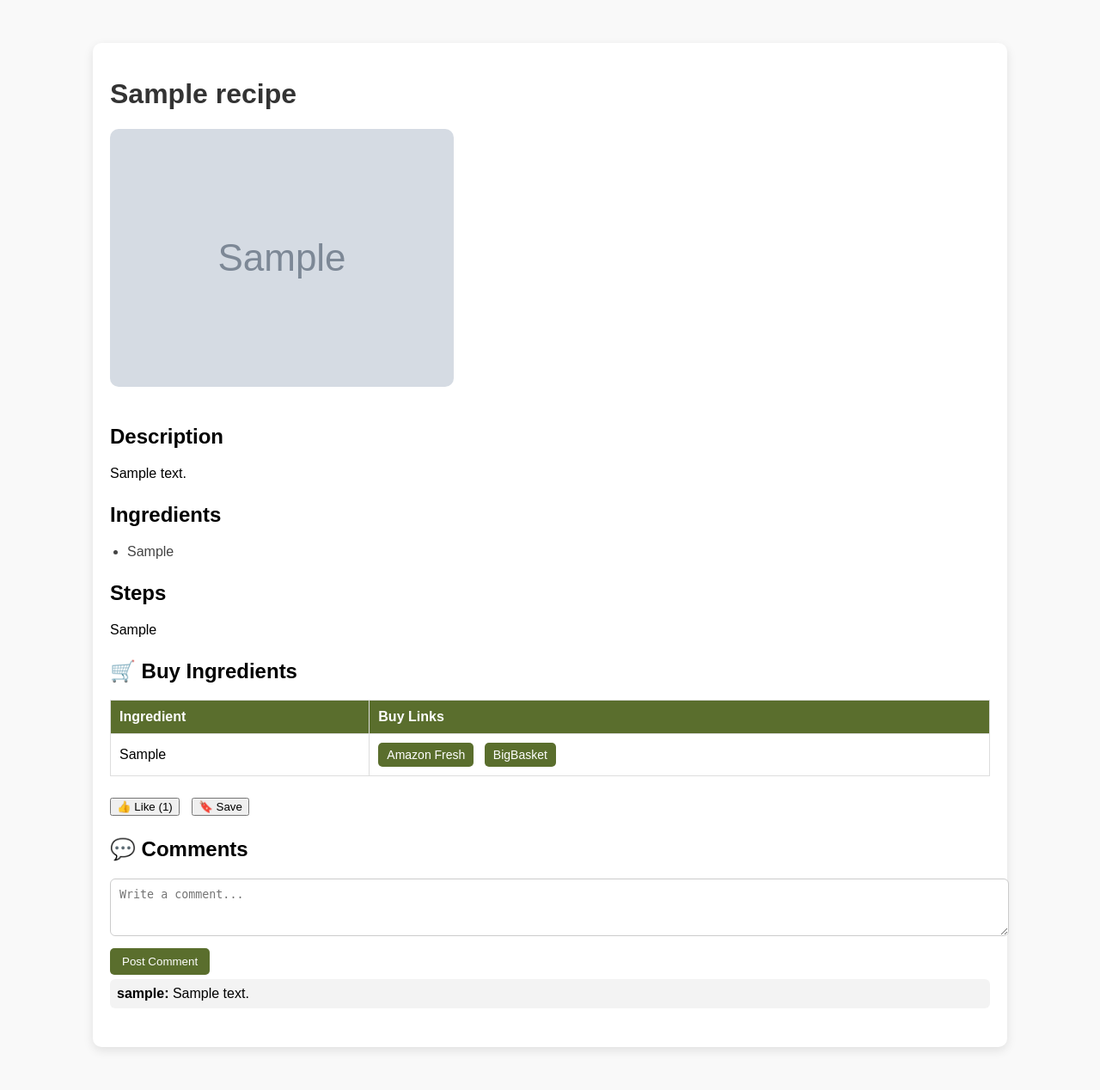
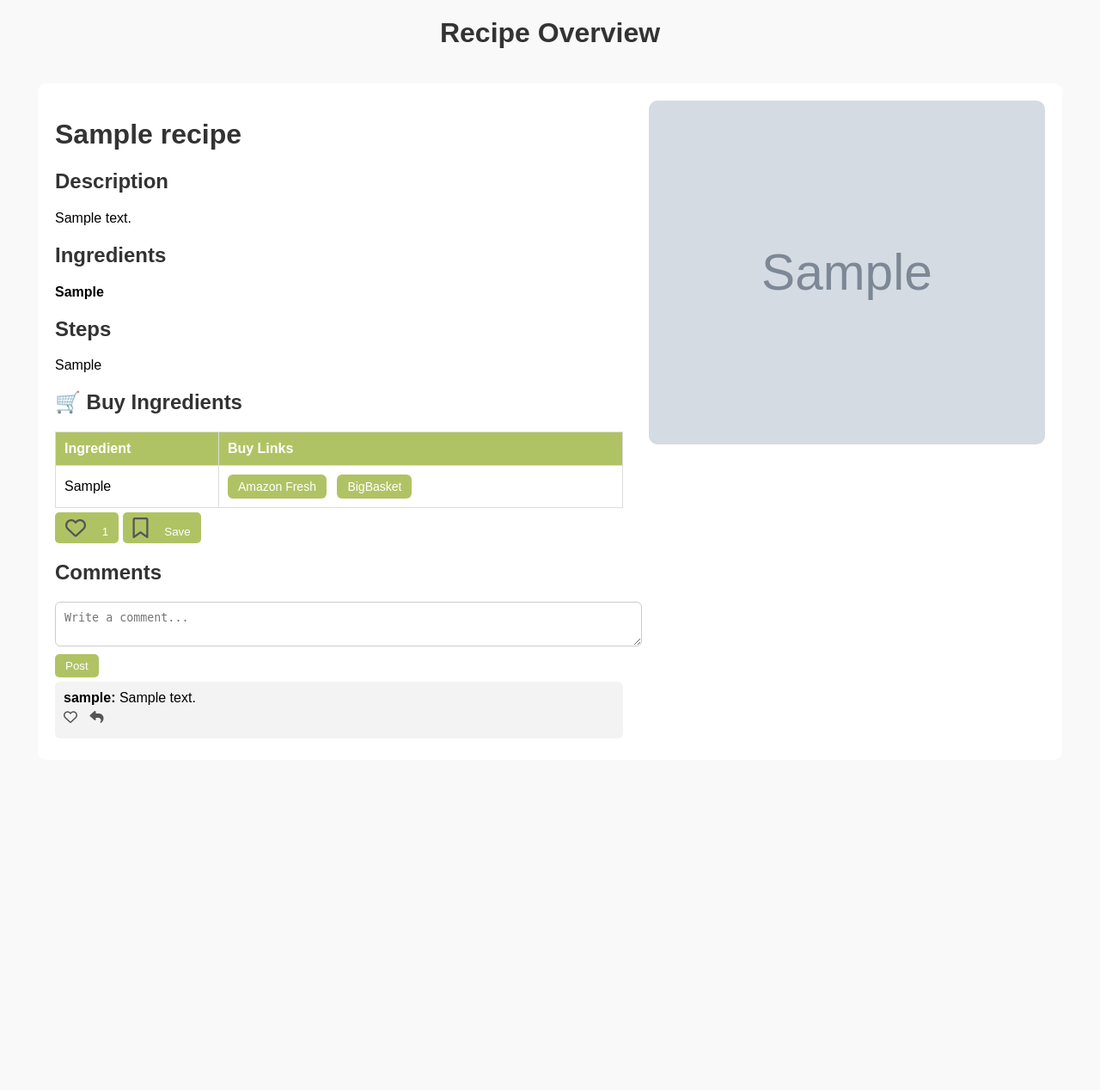
Before and after one commit to ann-riya18/Taste_It, a PHP site: page /view_recipe.php?id=1 in a window 1280 px wide. Shown: the whole page at 86% size. After the commit the page ends 841 px from the top, so only its background shows below. Run offline with PHP 8.4, Linux system fonts and the light colour scheme; tables that the repository leaves empty or names only in its code hold one stand-in row (values such as "Sample post"); grey boxes marked "Sample" are stand-in pictures.

Commit message:
Add files via upload

```diff
--- a/view_recipe.php
+++ b/view_recipe.php
@@ -1,12 +1,35 @@
 <?php
 session_start();
-// DB connection
 $conn = new mysqli("localhost", "root", "", "tasteit");
-if ($conn->connect_error) {
-    die("Connection failed: " . $conn->connect_error);
+if ($conn->connect_error) { die("Connection failed: " . $conn->connect_error); }
+
+$id = $_GET['id'] ?? 0;
+
+// --- HANDLE LIKES ---
+if(isset($_POST['like']) && isset($_SESSION['user_id'])) {
+    $user_id = $_SESSION['user_id'];
+    $check = $conn->query("SELECT * FROM likes WHERE user_id=$user_id AND recipe_id=$id");
+    if($check->num_rows == 0){
+        $conn->query("INSERT INTO likes (user_id, recipe_id) VALUES ($user_id, $id)");
+    } else {
+        $conn->query("DELETE FROM likes WHERE user_id=$user_id AND recipe_id=$id");
+    }
+    header("Location: view_recipe.php?id=$id");
+    exit();
 }
 
-$id = $_GET['id'] ?? 0;
+// --- HANDLE BOOKMARKS ---
+if(isset($_POST['bookmark']) && isset($_SESSION['user_id'])) {
+    $user_id = $_SESSION['user_id'];
+    $check = $conn->query("SELECT * FROM bookmarks WHERE user_id=$user_id AND recipe_id=$id");
+    if($check->num_rows == 0){
+        $conn->query("INSERT INTO bookmarks (user_id, recipe_id) VALUES ($user_id, $id)");
+    }
+    header("Location: view_recipe.php?id=$id");
+    exit();
+}
+
+// --- FETCH RECIPE ---
 $sql = "SELECT * FROM recipes WHERE id=$id";
 $result = $conn->query($sql);
 
@@ -15,123 +38,113 @@ if ($result && $result->num_rows > 0) {
     $title = htmlspecialchars($row['title']);
     $desc = nl2br(htmlspecialchars($row['description']));
     $steps = nl2br(htmlspecialchars($row['steps']));
-    $ingredients = explode(",", $row['ingredients']);
+    $ingredients = array_map('trim', explode(",", $row['ingredients']));
+    $ingredients_line = implode(', ', $ingredients); // single line
     $img = $row['image_path'] ?: "img/placeholder.png";
-} else {
-    echo "Recipe not found.";
-    exit;
-}
+} else { echo "Recipe not found."; exit; }
 
-// --- Handle Likes ---
-if (isset($_POST['like'])) {
-    if (!isset($_SESSION['user_id'])) {
-        echo "<script>alert('Only registered users can like recipes. Please login first.'); window.location.href='login.html';</script>";
-        exit;
-    }
-    $user_id = $_SESSION['user_id'];
-    $check = $conn->query("SELECT * FROM likes WHERE user_id=$user_id AND recipe_id=$id");
-    if ($check->num_rows == 0) {
-        $conn->query("INSERT INTO likes (user_id, recipe_id) VALUES ($user_id, $id)");
-    }
-}
-
-// --- Handle Bookmarks ---
-if (isset($_POST['bookmark'])) {
-    if (!isset($_SESSION['user_id'])) {
-        echo "<script>alert('Only registered users can save recipes. Please login first.'); window.location.href='login.html';</script>";
-        exit;
-    }
-    $user_id = $_SESSION['user_id'];
-    $check = $conn->query("SELECT * FROM bookmarks WHERE user_id=$user_id AND recipe_id=$id");
-    if ($check->num_rows == 0) {
-        $conn->query("INSERT INTO bookmarks (user_id, recipe_id) VALUES ($user_id, $id)");
-    }
-}
-
-// --- Handle Comments ---
-if (isset($_POST['comment_text'])) {
-    if (!isset($_SESSION['user_id'])) {
-        echo "<script>alert('Only registered users can comment. Please login first.'); window.location.href='login.html';</script>";
-        exit;
-    }
-    $user_id = $_SESSION['user_id'];
-    $comment = $conn->real_escape_string($_POST['comment_text']);
-    $conn->query("INSERT INTO comments (recipe_id, user_id, comment_text, status)
-                  VALUES ($id, $user_id, '$comment', 'approved')");
-}
-
-// Fetch likes count
+// --- FETCH LIKES COUNT ---
 $res_likes = $conn->query("SELECT COUNT(*) as total FROM likes WHERE recipe_id=$id");
 $likes_count = $res_likes->fetch_assoc()['total'];
 
-// Fetch comments
-$sql_comments = "SELECT c.comment_text, u.username
+// --- FETCH COMMENTS ---
+$sql_comments = "SELECT c.id, c.comment_text, c.user_id, u.username
                  FROM comments c
                  JOIN users u ON c.user_id=u.id
                  WHERE c.recipe_id=$id
                  ORDER BY c.created_at DESC";
 $res_comments = $conn->query($sql_comments);
 ?>
+
 <!DOCTYPE html>
 <html lang="en">
 <head>
 <meta charset="UTF-8">
-  <title><?php echo $title; ?> - TasteIt</title>
+<title><?= $title ?> - TasteIt</title>
+<link rel="stylesheet" href="https://cdnjs.cloudflare.com/ajax/libs/font-awesome/6.4.0/css/all.min.css">
 <style>
-    body {font-family: Arial, sans-serif; margin:0; padding:0; background:#f9f9f9;}
-    .container {width:80%; margin:50px auto; background:#fff; padding:20px; border-radius:10px; box-shadow:0 4px 12px rgba(0,0,0,0.1);}
-    h1 {color:#333;}
-    img {max-width:100%; border-radius:10px; margin-bottom:20px;}
-    .section {margin-bottom:25px;}
-    ul {list-style: disc; padding-left:20px;}
-    ul li {margin:6px 0; font-size:16px; color:#444;}
-    table {width:100%; border-collapse: collapse; margin-top:15px;}
-    table th, table td {border:1px solid #ddd; padding:10px; text-align:left;}
-    table th {background:#5A6E2D; color:#fff;}
-    table td a {
-        margin-right:8px;
-        text-decoration:none;
-        padding:6px 10px;
-        border-radius:5px;
-        font-size:14px;
-        background:#5A6E2D;
-        color:#fff;
-        display:inline-block;
+body {font-family:'Poppins',sans-serif; margin:0; padding:0; background:#f9f9f9;}
+.container {width:90%; margin:40px auto; background:#fff; padding:20px; border-radius:10px; display:flex; gap:30px;}
+.left {flex:1;}
+.right {flex: 0 0 40%;}
+img {width:100%; border-radius:10px;}
+.right img {
+    width: 100%;       /* makes it as wide as the right column */
+    height: 400px;     /* fixed height */
+    object-fit: cover; /* crops proportionally without stretching */
+    border-radius: 10px;
 }
-    table td a:hover {background:#3d4e1f;}
-    .actions {margin-top:20px;}
-    .actions form {display:inline-block; margin-right:10px;}
+
+h1,h2 {color:#333;}
+.ingredients {font-weight:bold; margin:10px 0;}
+.actions i {cursor:pointer; font-size:24px; margin-right:15px; color:#555;}
+.actions i:hover {color:#B0C364;}
 .comment-box {margin-top:20px;}
-    .comment-box textarea {width:100%; padding:10px; border-radius:6px; border:1px solid #ccc;}
-    .comment-box button {margin-top:10px; background:#5A6E2D; color:#fff; border:none; padding:8px 14px; border-radius:5px; cursor:pointer;}
-    .comment {background:#f3f3f3; padding:8px; margin:5px 0; border-radius:6px;}
+.comment {background:#f3f3f3; padding:10px; margin:5px 0; border-radius:6px;}
+.comment-actions {margin-top:5px;}
+.comment-actions i {cursor:pointer; margin-right:10px; color:#555;}
+.reply-box {margin-left:20px; margin-top:5px;}
+textarea {width:100%; padding:10px; border-radius:6px; border:1px solid #ccc;}
+button {margin-top:5px; background:#B0C364; color:#fff; border:none; padding:6px 12px; border-radius:5px; cursor:pointer;}
+
+.buy-ingredients table {
+    width: 100%;
+    border-collapse: collapse;
+    margin-top: 15px;
+    font-family: 'Poppins', sans-serif;
+}
+
+.buy-ingredients th, .buy-ingredients td {
+    border: 1px solid #ddd;
+    padding: 10px;
+    text-align: left;
+}
+
+.buy-ingredients th {
+    background: #B0C364;
+    color: #fff;
+}
+
+.buy-ingredients .buy-btn {
+    text-decoration: none;
+    background: #B0C364;
+    color: #fff;
+    padding: 6px 12px;
+    border-radius: 6px;
+    font-size: 14px;
+    margin-right: 8px;
+    display: inline-block;
+    transition: background 0.3s;
+}
+
+.buy-ingredients .buy-btn:hover {
+    background: #8a9a45;
+}
 </style>
 </head>
 <body>
+
+<h1 style="text-align:center; color:#333; font-family:'Poppins',sans-serif; margin-top:20px;">Recipe Overview</h1>
+
 <div class="container">
-    <h1><?php echo $title; ?></h1>
-    <img src="<?php echo $img; ?>" alt="<?php echo $title; ?>">
-
+  <div class="left">
+    <h1><?= $title ?></h1>
     <div class="section">
       <h2>Description</h2>
-      <p><?php echo $desc; ?></p>
+      <p><?= $desc ?></p>
     </div>
 
     <div class="section">
       <h2>Ingredients</h2>
-      <ul>
-        <?php foreach ($ingredients as $ing): ?>
-          <li><?php echo htmlspecialchars(trim($ing)); ?></li>
-        <?php endforeach; ?>
-      </ul>
+      <p class="ingredients"><?= $ingredients_line ?></p>
     </div>
 
     <div class="section">
       <h2>Steps</h2>
-      <p><?php echo $steps; ?></p>
+      <p><?= $steps ?></p>
     </div>
 
-    <div class="section">
+    <div class="section buy-ingredients">
       <h2>🛒 Buy Ingredients</h2>
       <table>
         <tr>
@@ -139,14 +152,13 @@ $res_comments = $conn->query($sql_comments);
           <th>Buy Links</th>
         </tr>
         <?php foreach ($ingredients as $ing):
-            $ing = trim($ing);
             $search = urlencode($ing);
         ?>
         <tr>
-          <td><?php echo htmlspecialchars($ing); ?></td>
+          <td><?= htmlspecialchars($ing); ?></td>
           <td>
-            <a href="https://www.amazon.in/s?k=<?php echo $search; ?>&i=grocery" target="_blank">Amazon Fresh</a>
-            <a href="https://www.bigbasket.com/ps/?q=<?php echo $search; ?>" target="_blank">BigBasket</a>
+            <a href="https://www.amazon.in/s?k=<?= $search ?>&i=grocery" target="_blank" class="buy-btn">Amazon Fresh</a>
+            <a href="https://www.bigbasket.com/ps/?q=<?= $search ?>" target="_blank" class="buy-btn">BigBasket</a>
           </td>
         </tr>
         <?php endforeach; ?>
@@ -154,28 +166,41 @@ $res_comments = $conn->query($sql_comments);
     </div>
 
     <div class="section actions">
-      <form method="post">
-        <button type="submit" name="like">👍 Like (<?php echo $likes_count; ?>)</button>
+      <form method="post" style="display:inline;">
+        <button type="submit" name="like"><i class="fa-regular fa-heart"></i> <?= $likes_count ?></button>
       </form>
-
-      <form method="post">
-        <button type="submit" name="bookmark">🔖 Save</button>
+      <form method="post" style="display:inline;">
+        <button type="submit" name="bookmark"><i class="fa-regular fa-bookmark"></i> Save</button>
       </form>
     </div>
 
     <div class="section comment-box">
-      <h2>💬 Comments</h2>
+      <h2>Comments</h2>
       <form method="post">
-        <textarea name="comment_text" rows="3" placeholder="Write a comment..."></textarea>
-        <button type="submit">Post Comment</button>
+        <textarea name="comment_text" rows="2" placeholder="Write a comment..."></textarea>
+        <button type="submit">Post</button>
       </form>
 
-      <div>
-        <?php while ($com = $res_comments->fetch_assoc()): ?>
-          <div class="comment"><b><?php echo htmlspecialchars($com['username']); ?>:</b> <?php echo htmlspecialchars($com['comment_text']); ?></div>
+      <?php while($com = $res_comments->fetch_assoc()): ?>
+        <div class="comment">
+          <b><?= htmlspecialchars($com['username']); ?>:</b> <?= htmlspecialchars($com['comment_text']); ?>
+          <div class="comment-actions">
+            <i class="fa-regular fa-heart" title="Like comment"></i>
+            <i class="fa-solid fa-reply" title="Reply"></i>
+            <?php if(isset($_SESSION['user_id']) && $_SESSION['user_id']==$com['user_id']): ?>
+              <i class="fa-solid fa-trash" title="Delete"></i>
+            <?php endif; ?>
+          </div>
+          <div class="reply-box"></div>
+        </div>
       <?php endwhile; ?>
     </div>
   </div>
+
+  <div class="right">
+    <img src="<?= $img ?>" alt="<?= $title ?>">
   </div>
+</div>
+
 </body>
 </html>
```
Lines whose indentation alone changed are shown as unchanged.
